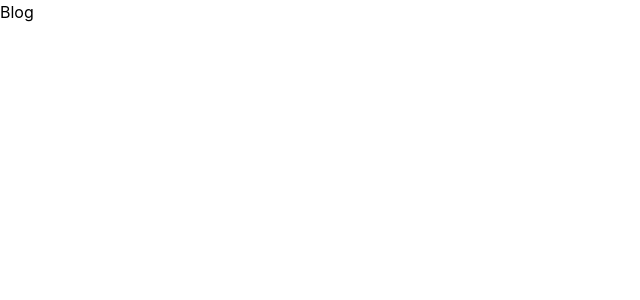
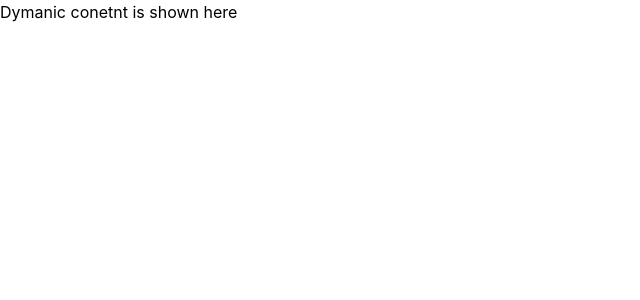
Before and after one commit to RizwanAhmed001/Blog-App, a React (Vite) app in the folder client/: page /1 in a window 1280 px wide. Shown: the top 300 px of the page, without its empty margins (0-640 px from the left). Built offline with nearby package versions, Linux system fonts and the light colour scheme.

Commit message:
some minor changes

```diff
--- a/client/src/pages/Blog.jsx
+++ b/client/src/pages/Blog.jsx
@@ -1,7 +1,7 @@
 const Blog = () => {
   return (
     <div>
-      Blog
+      Dymanic conetnt is shown here
     </div>
   )
 }
```
